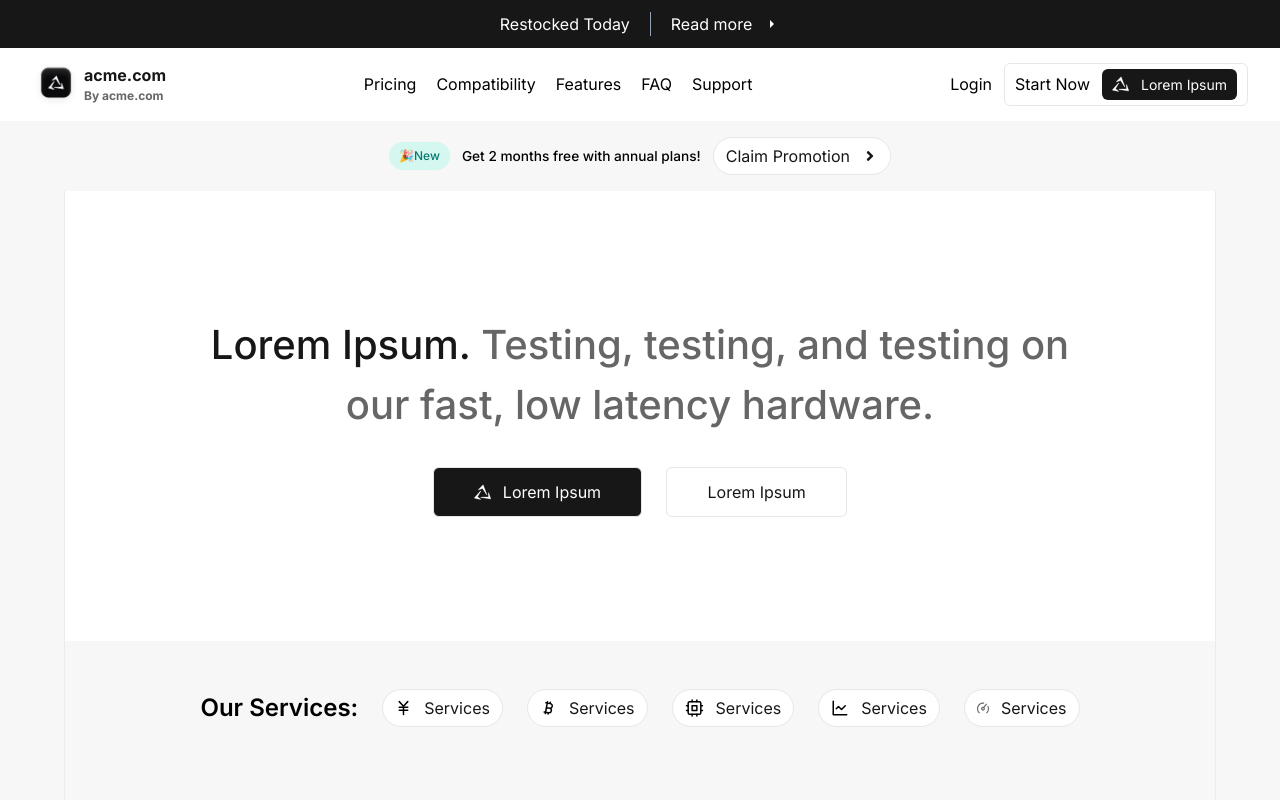
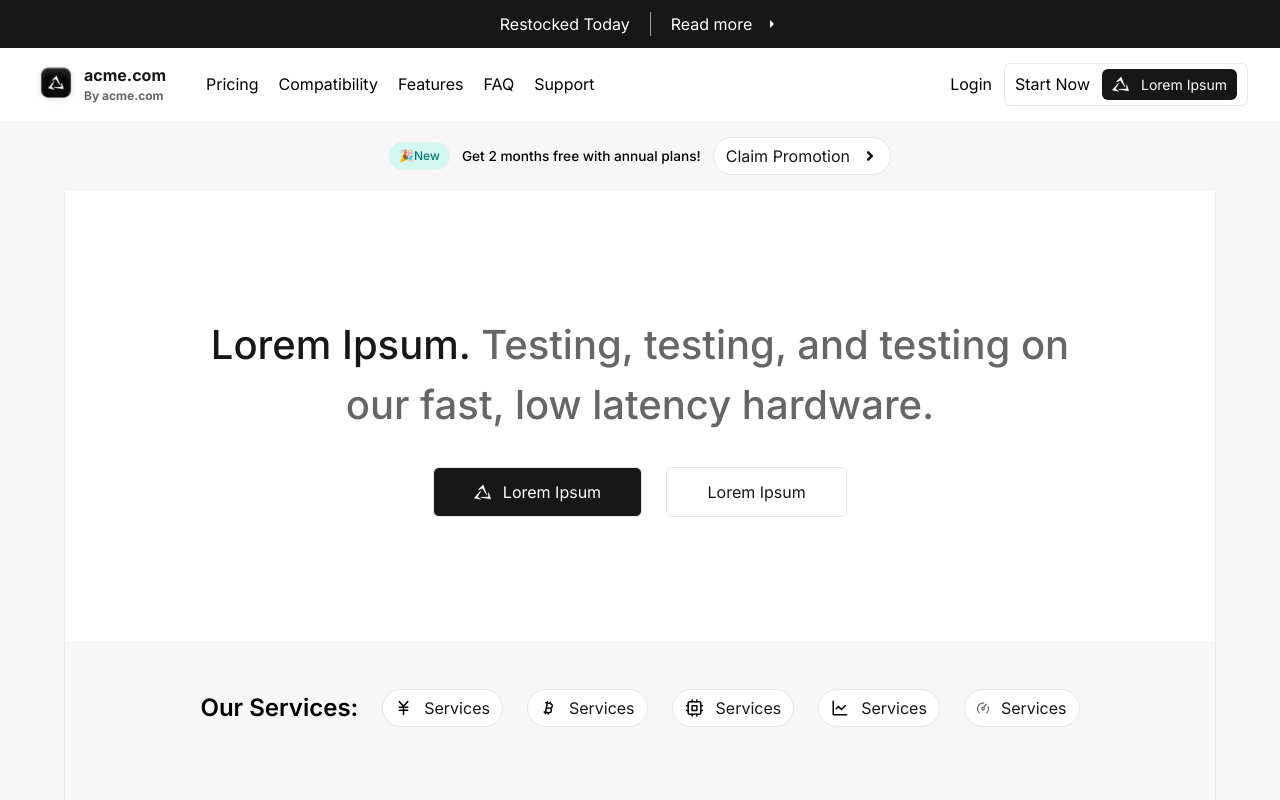
Before and after one commit to riajulpro/acme-rp, a Next.js app: page / in a window 1280 px wide. Shown: the top 800 px of the page. Built offline with nearby package versions, Linux system fonts and the light colour scheme.

Commit message:
fixing navbar position

```diff
--- a/src/components/ui/Navbar.jsx
+++ b/src/components/ui/Navbar.jsx
@@ -12,7 +12,7 @@ const Navbar = () => {
   const navItems = (
     <>
       <ul
-        className={`flex flex-col lg:flex-row lg:items-center gap-4 lg:gap-5 mr-auto`}
+        className={`flex flex-col lg:flex-row lg:items-center gap-4 lg:gap-5`}
       >
         <li className="py-3 lg:py-0 border-b lg:border-none border-borderColor">
           Pricing
@@ -48,7 +48,7 @@ const Navbar = () => {
   return (
     <div className="flex justify-between items-center py-2 lg:py-3 px-3 lg:px-[32px] gap-10 bg-white">
       <AcmeLogo />
-      <div className="hidden lg:block">{navItems}</div>
+      <div className="hidden lg:block mr-auto">{navItems}</div>
       <div className="hidden lg:block">{navbarRight}</div>
 
       {/* for mobile and tablet */}
```
